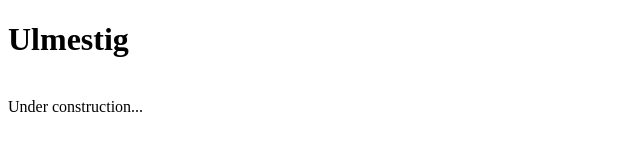
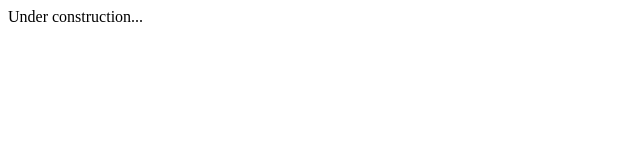
Before and after one commit to AxelUlmestig/axel-ulmestig, a website: page public/index.html in a window 1280 px wide. Shown: the whole page, without its empty margins (0-640 px from the left). Drawn offline with Linux system fonts and the light colour scheme.

Commit message:
cleaned up under construction message

```diff
--- a/public/index.html
+++ b/public/index.html
@@ -2,12 +2,11 @@
 <html>
 
   <head>
-    <title>Ulmestig</title>
+    <title>Axel Ulmestig</title>
     <meta charset="utf-8">
   </head>
 
   <body>
-	<h1>Ulmestig</h1><br>
 	<div>Under construction...</div>
   </body>
 
```
